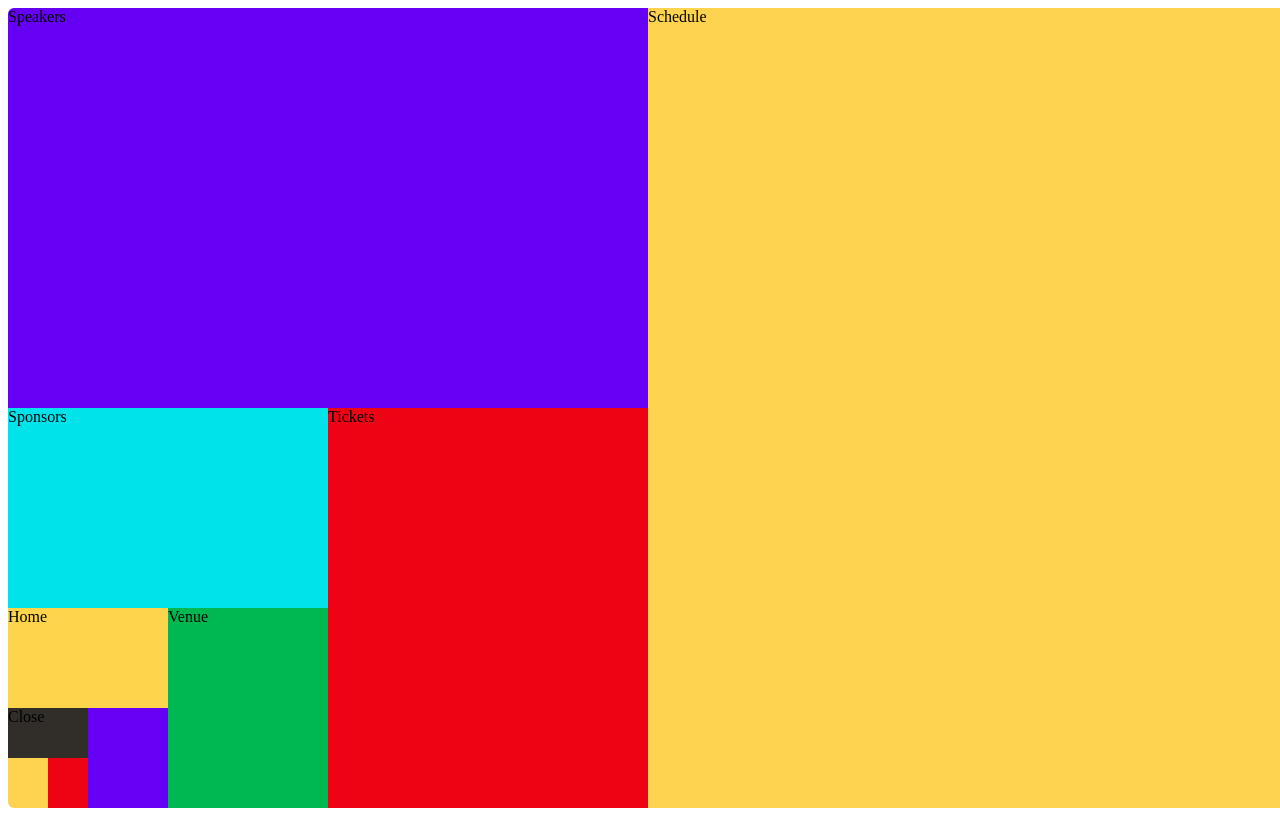
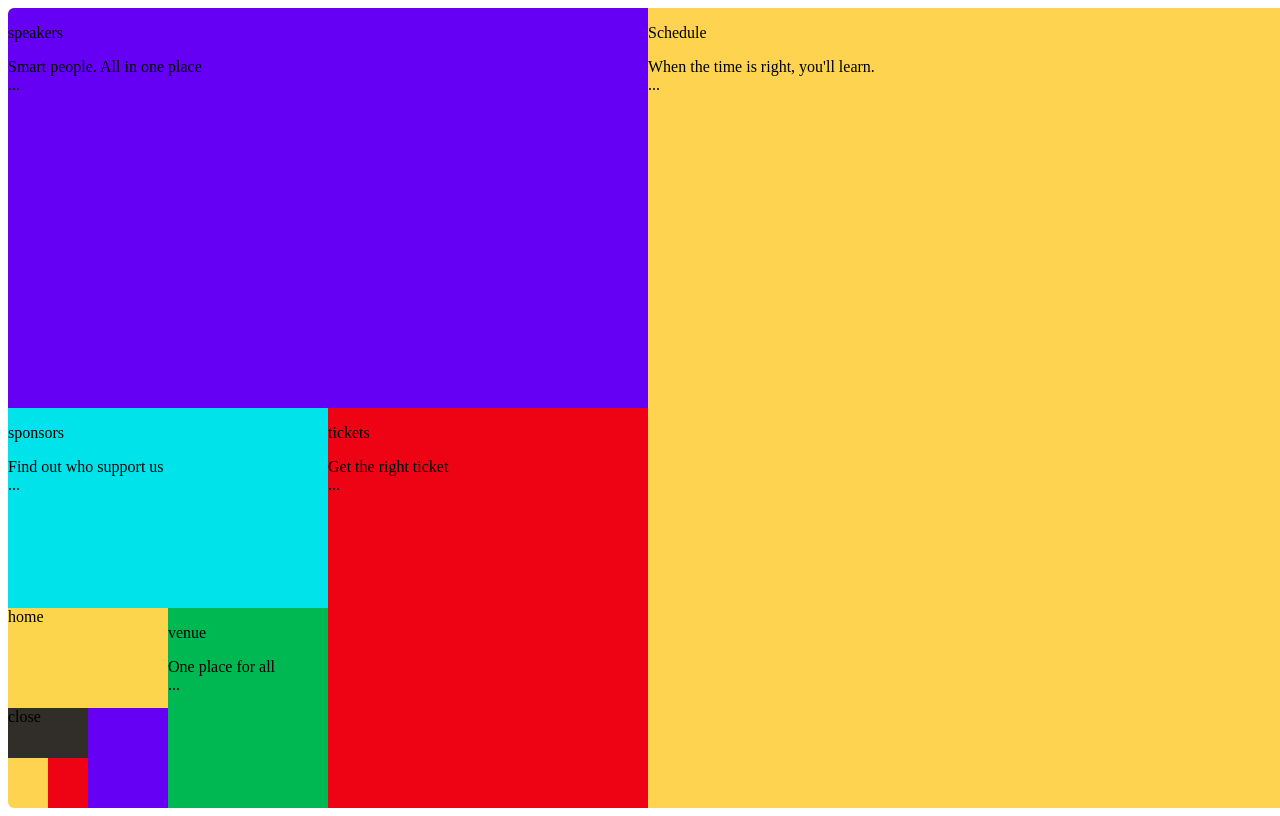
Before and after one commit to nhukhoalofi/gridrepo, a plain HTML site: page index.html in a window 1280 px wide. Drawn offline with Linux system fonts and the light colour scheme.

Commit message:
Update index.html

```diff
--- a/index.html
+++ b/index.html
@@ -8,22 +8,56 @@
 </head>
 <body>
     <div class="grid-container">
-        <div class="p1">Schedule</div>
+        <div class="p1">
+                <div class="content">
+                    <p>Schedule</p>
+                    When the time is right, you'll learn.
+                    <br>
+                    ...
+                </div>
+        </div>
         <div class="p2">
-            <div class="speakers">Speakers</div>
+            <div class="speakers">
+                <div class="contentspeaker">
+                <p>speakers</p>
+                Smart people. All in one place
+                <br>
+                ...
+            </div>
+            </div>
             <div class="p3">
-                <div class="tickets">Tickets</div>
+                <div class="tickets">
+                    <div class="contenttickets">
+                        <p>tickets</p>
+                        Get the right ticket
+                        <br>
+                        ...
+                    </div>
+                </div>
                 <div class="p4">
-                    <div class="sponsors">Sponsors</div>
+                    <div class="sponsors">
+                        <div class="contentsponsors">
+                            <p>sponsors</p>
+                            Find out who support us
+                            <br>
+                            ...
+                        </div>
+                    </div>
                     <div class="p5">
-                        <div class="venue">Venue</div>
-
+                        <div class="venue">
+                            <div class="contentvenue">
+                                <p>venue</p>
+                           One place for all
+                            <br>
+                            ...
+                            </div>
+                        </div>
                         <div class="p6">
-                            <div class="home">Home</div>
+                            <div class="home">home</div>
                             <div class="p7">
                                 <div class="tim"></div>
                                 <div class="p8">
-                                    <div class="close">Close</div>
+                                    <div class="close">close</div>
                                     <div class="p9">
                                     <div class="p9_1"></div>
                                     <div class="p9_2"></div>
```
